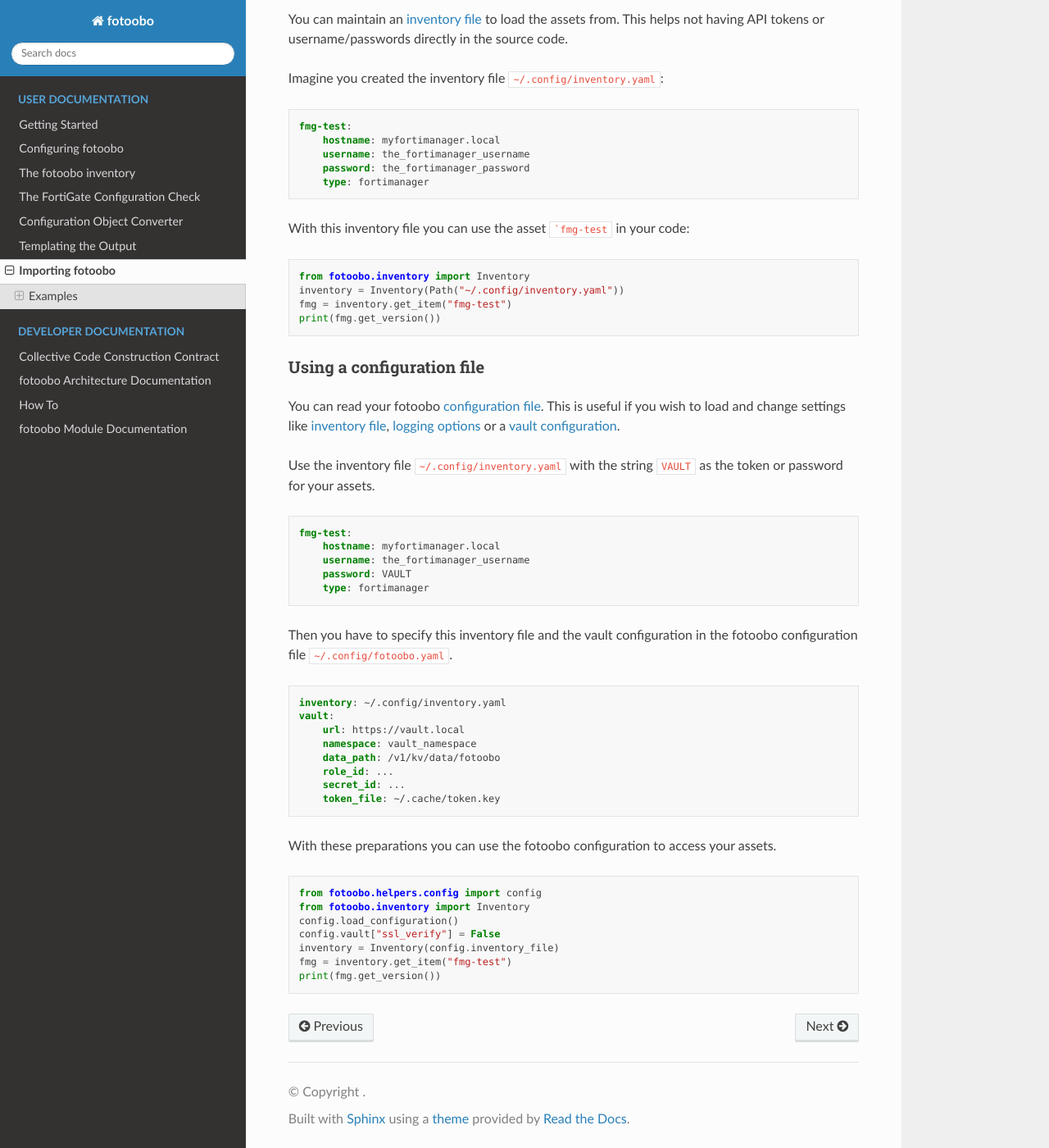
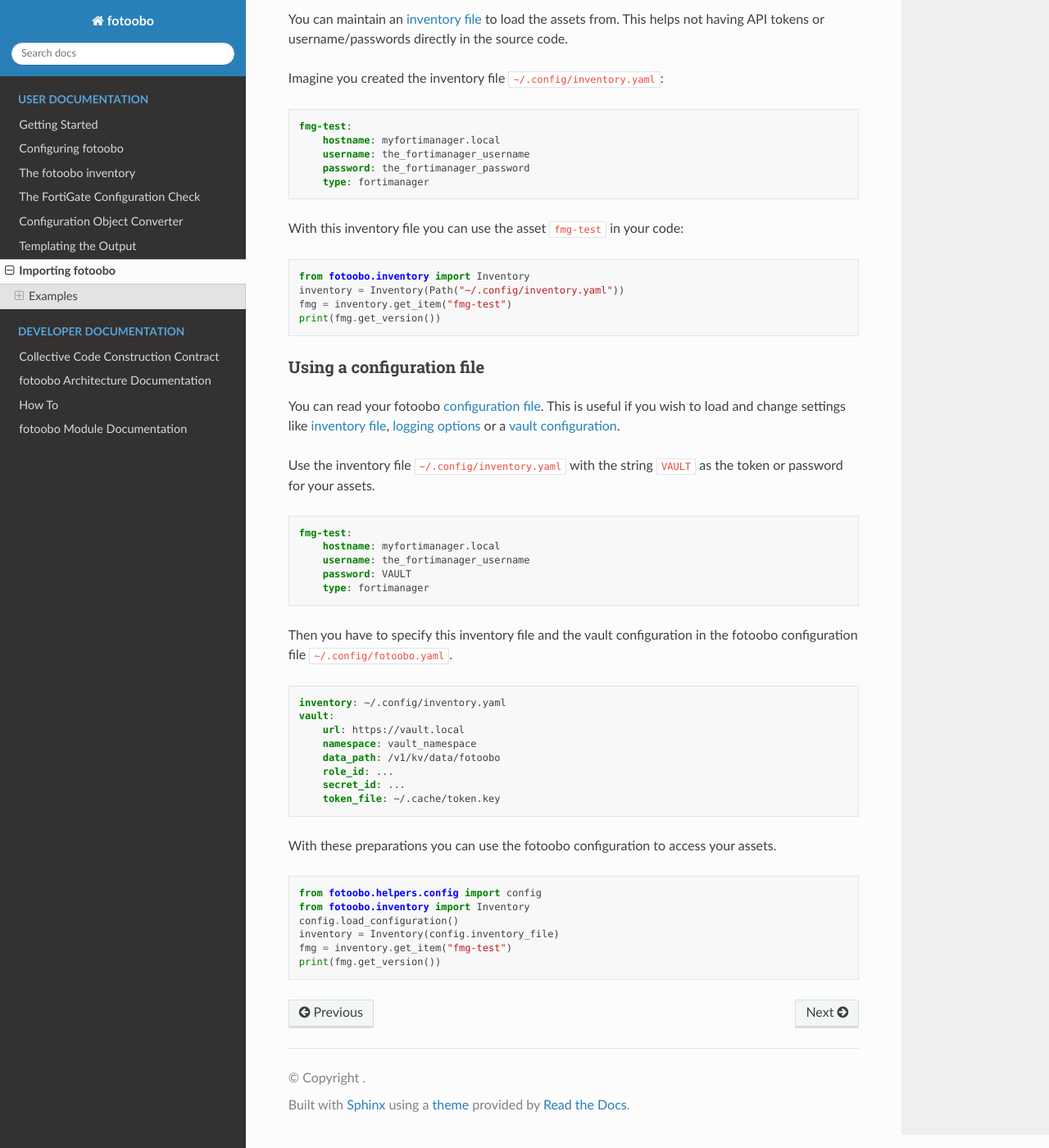
Before and after one commit to migros/fotoobo, a Sphinx documentation site: the page built from docs/source/usage/import_fotoobo.rst, in a window 1280 px wide and 1400 px high, scrolled down 1205 px. Shown: the whole window at 82% size. Built offline with Sphinx 7.4.7 and the Read the Docs theme 3.1.0, drawn with Linux system fonts in a browser that asks for light colours.

Commit message:
📝 Fix docs

````diff
--- a/docs/source/usage/import_fotoobo.rst
+++ b/docs/source/usage/import_fotoobo.rst
@@ -77,7 +77,7 @@
         password: the_fortimanager_password
         type: fortimanager
 
-With this inventory file you can use the asset ```fmg-test`` in your code:
+With this inventory file you can use the asset ``fmg-test`` in your code:
 
 .. code-block:: python
 
@@ -122,7 +122,6 @@
     from fotoobo.helpers.config import config
     from fotoobo.inventory import Inventory
     config.load_configuration()
-    config.vault["ssl_verify"] = False
     inventory = Inventory(config.inventory_file)
     fmg = inventory.get_item("fmg-test")
     print(fmg.get_version())
````
